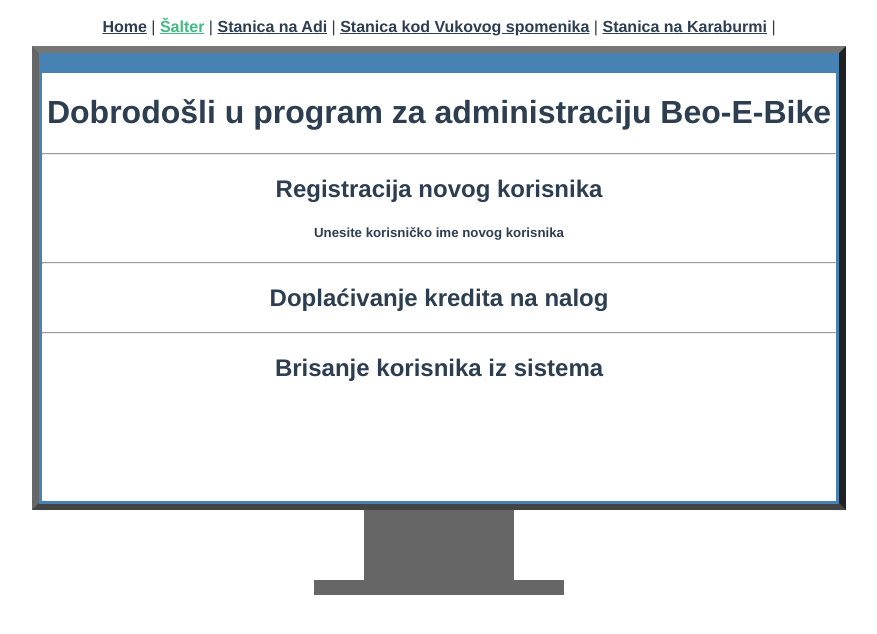
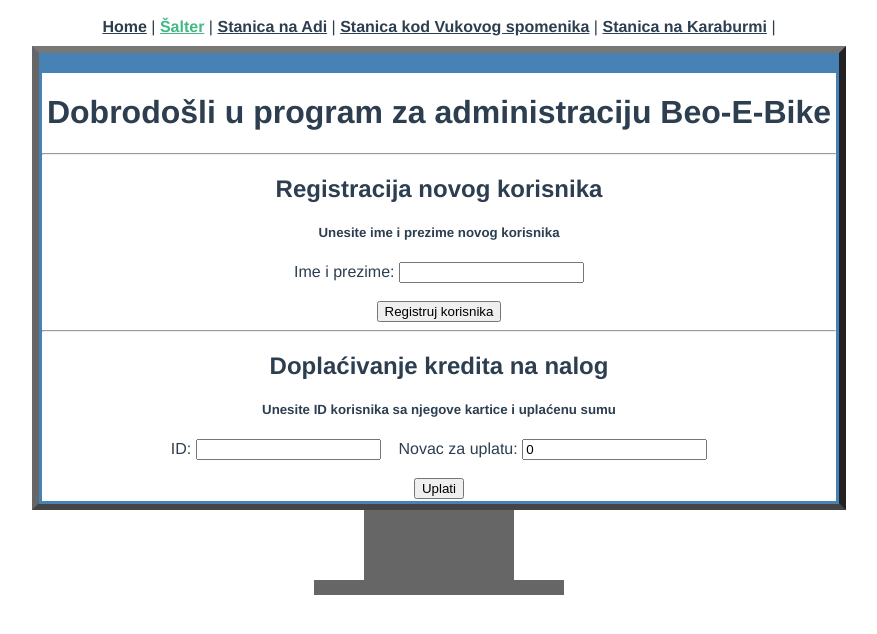
Before and after one commit to ViktorKatz/EBikeRentalKioskPrototype, a Vue app: page /#/salter in a window 1280 px wide. Shown: the top 634 px of the page, without its empty margins (201-1078 px from the left). Built offline with nearby package versions, Linux system fonts and the light colour scheme.

Commit message:
Gotova registracija na šalteru

```diff
--- a/src/views/Salter.vue
+++ b/src/views/Salter.vue
@@ -4,11 +4,31 @@
             <div id="prozor">
                 <h1>Dobrodošli u program za administraciju Beo-E-Bike</h1>
                 <hr />
+
                 <h2> Registracija novog korisnika</h2>
-                <h5> Unesite korisničko ime novog korisnika </h5>
+                <h5> Unesite ime i prezime novog korisnika </h5>
+                <form>
+                    <label for="regUsername">Ime i prezime: </label>
+                    <input id="regUsername" name="regUsername" v-model="regUsername">
+                </form>
+                <span :style="'color:'+regMsgColor"> {{regMsg}} </span>
+                <br>
+                <button @click="register()">Registruj korisnika</button>
                 <hr />
+
                 <h2> Doplaćivanje kredita na nalog </h2>
+                <h5> Unesite ID korisnika sa njegove kartice i uplaćenu sumu </h5>
+                <form>
+                    <label for="uplataID">ID: </label>
+                    <input type="number" id="uplataID" name="uplataID" v-model="uplataID">
+                    <label for="uplataNovac"> &nbsp;&nbsp; Novac za uplatu: </label>
+                    <input type="number" id="uplataNovac" name="uplataNovac" v-model="uplataNovac">
+                </form>
+                <span :style="'color:'+uplataMsgColor"> {{uplataMsg}} </span>
+                <br>
+                <button @click="uplata()">Uplati</button>
                 <hr />
+
                 <h2> Brisanje korisnika iz sistema </h2>
             </div>
         </div>
@@ -34,8 +54,42 @@
             }
             this.stations = JSON.parse(localStorage.getItem('stations')); // sync
         },
+        methods: {
+            register() {
+                if (this.regUsername == '') {
+                    this.regMsg = "Morate uneti ime i prezime novog korisnika";
+                    this.regMsgColor = "red";
+                }
+
+                let allIds = this.users.map(u => u.id);
+                let maxId = allIds.reduce((id1, id2) => (Math.max(id1, id2)));
+                let newId = maxId + 1;
+                let newUser = {
+                    id: newId,
+                    name: this.regUsername,
+                    credit: 0,
+                    currentlyRenting: '',
+                }
+
+                this.users.push(newUser);
+                localStorage.setItem('users', JSON.stringify(this.users));
+
+                this.regUsername = "";
+                this.regMsg = "Uspešno registrovan korisnik " + newUser.name + " sa ID-jem kartice " + newUser.id;
+                this.regMsgColor = "green";
+            }
+        },
         data: function () {
             return {
+                regUsername: "",
+                regMsg: "",
+                regMsgColor: "",
+
+                uplataID: null,
+                uplataNovac: 0,
+                uplataMsg: "",
+                uplataMsgColor: "",
+
                 users: [
                     {
                         id: 0,
```
